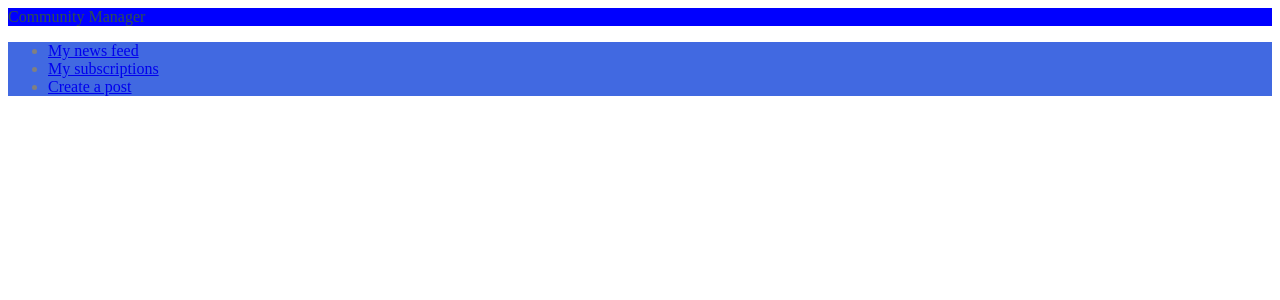
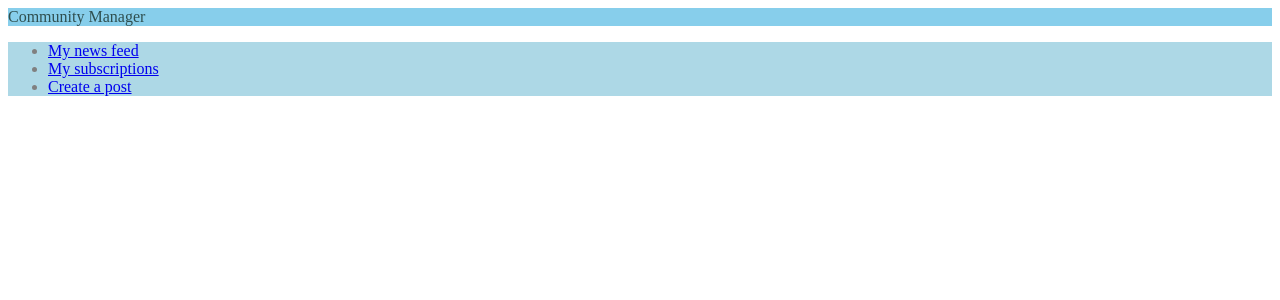
Before and after one commit to s-sarkissian/Projet, a Django app: page /communitymanager/accounts/profile/communautes/ in a window 1280 px wide. Shown: the top 300 px of the page. Run offline with Django 3.2, Linux system fonts and the light colour scheme; the visitor is signed in with stand-in values (Sample User, id 1); data that the repository does not hold is empty; parts of the project's set-up code (start-up, migrations or seed data) failed here and were passed over.

Commit message:
modified base and post templates

```diff
--- a/projet/communitymanager/templates/base.html
+++ b/projet/communitymanager/templates/base.html
@@ -5,8 +5,8 @@
     <title>{% block title %}My community manager app{% endblock %}</title>
 </head>
 <body>
-<header style="background-color: blue;color:darkslategrey">Community Manager</header>
-<nav style="background-color: royalblue;color:grey;border:2px;border-color: darkred">{% block nav %}
+<header style="background-color: skyblue;color:darkslategrey;border: 2px gold">Community Manager</header>
+<nav style="background-color: lightblue;color:grey;border: 2px darkred;">{% block nav %}
  <ul>
  <li><a href="/communitymanager/accounts/profile/posts/">My news feed</a></li>
  <li><a href="/communitymanager/accounts/profile/communautes/">My subscriptions</a></li>
--- a/projet/communitymanager/templates/communitymanager/post.html
+++ b/projet/communitymanager/templates/communitymanager/post.html
@@ -10,10 +10,12 @@
 {% block content %}
 <h1>{{post.titre}}</h1>
 <h2>{{post.auteur.username}}</h2>
+<h3>{{post.date_creation}}</h3>
 <p>{{post.description}}</p>
 <ul>
     {% for com in comments %}
         <h4>{{com.auteur}}</h4>
+        <h5>{{com.date_creation}}</h5>
         <p>{{com.contenu}}</p>
     {% endfor %}
 </ul>
```
